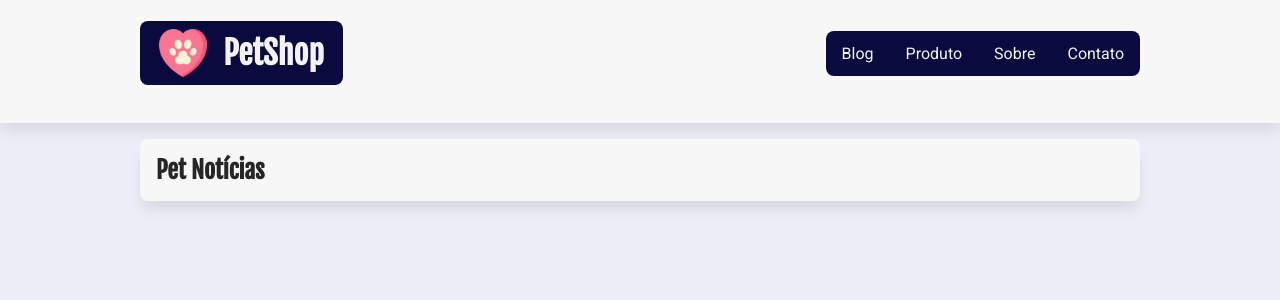
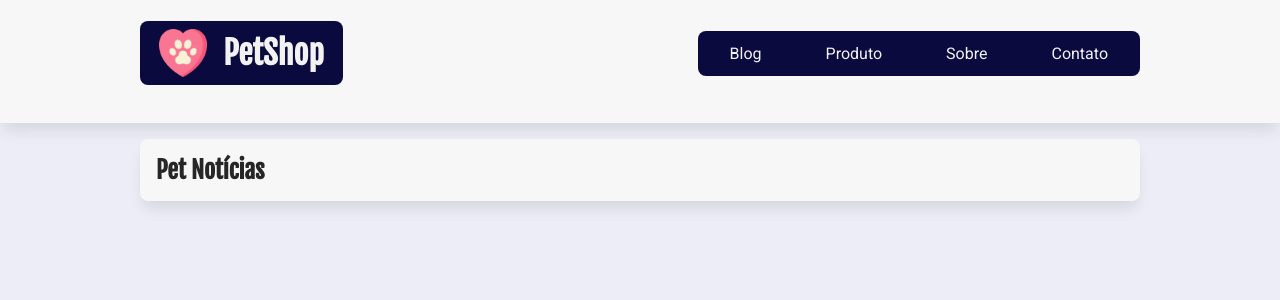
Before and after one commit to AlineMachadoTeixeira/petshop, a Next.js app: page / in a window 1280 px wide. Shown: the top 300 px of the page. Built offline with nearby package versions, Linux system fonts and the light colour scheme.

Commit message:
Fazendo @media screen na tag a

```diff
--- a/src/components/ui/Menu.jsx
+++ b/src/components/ui/Menu.jsx
@@ -38,5 +38,10 @@ const StyledNav = styled.nav`
     &:focus {
       background-color: var(--cor-primaria-fundo-hover);
     }
+
+    @media screen and (min-width: 700px) {
+      padding-left: 2rem;
+      padding-right: 2rem;
+    }
   }
 `;
```
